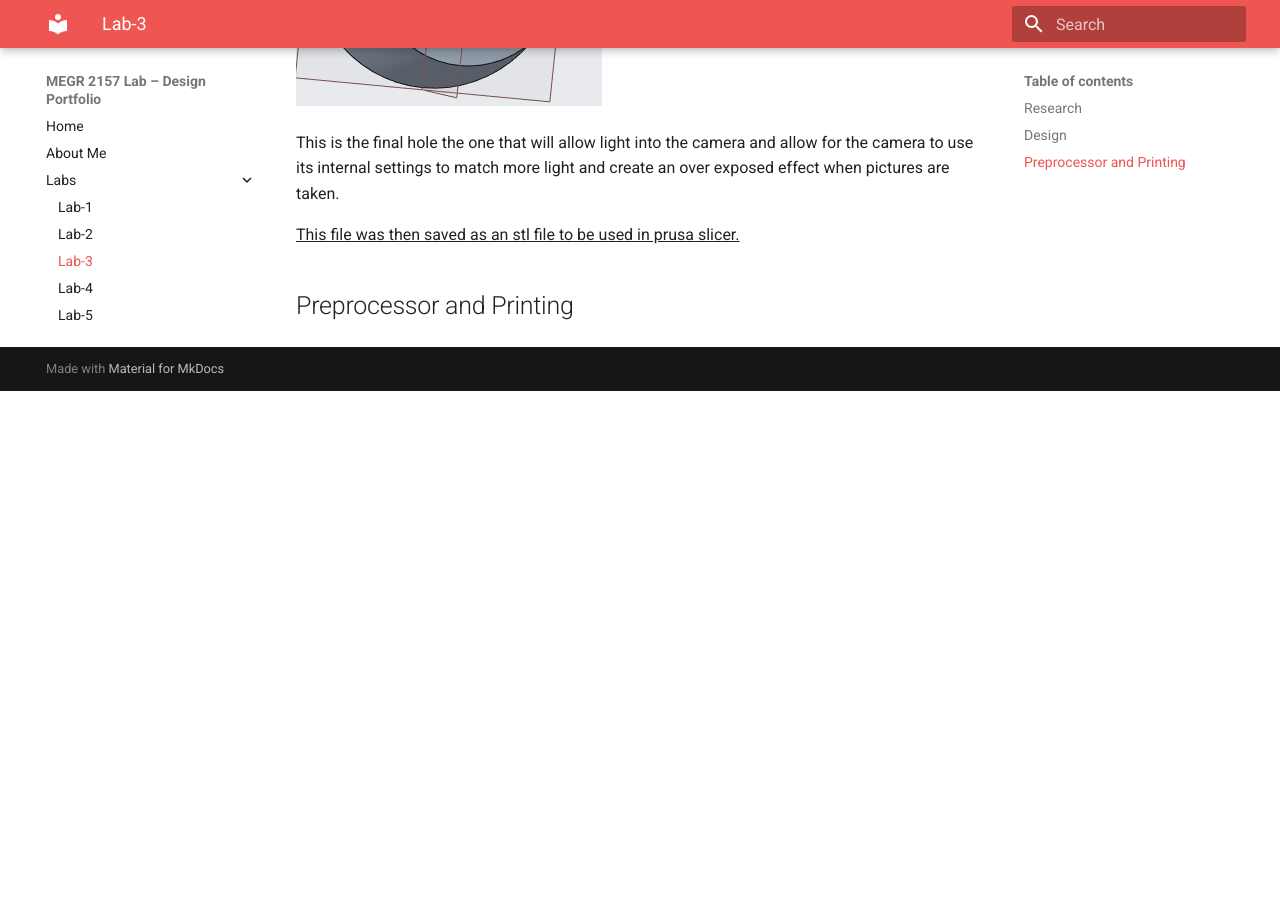
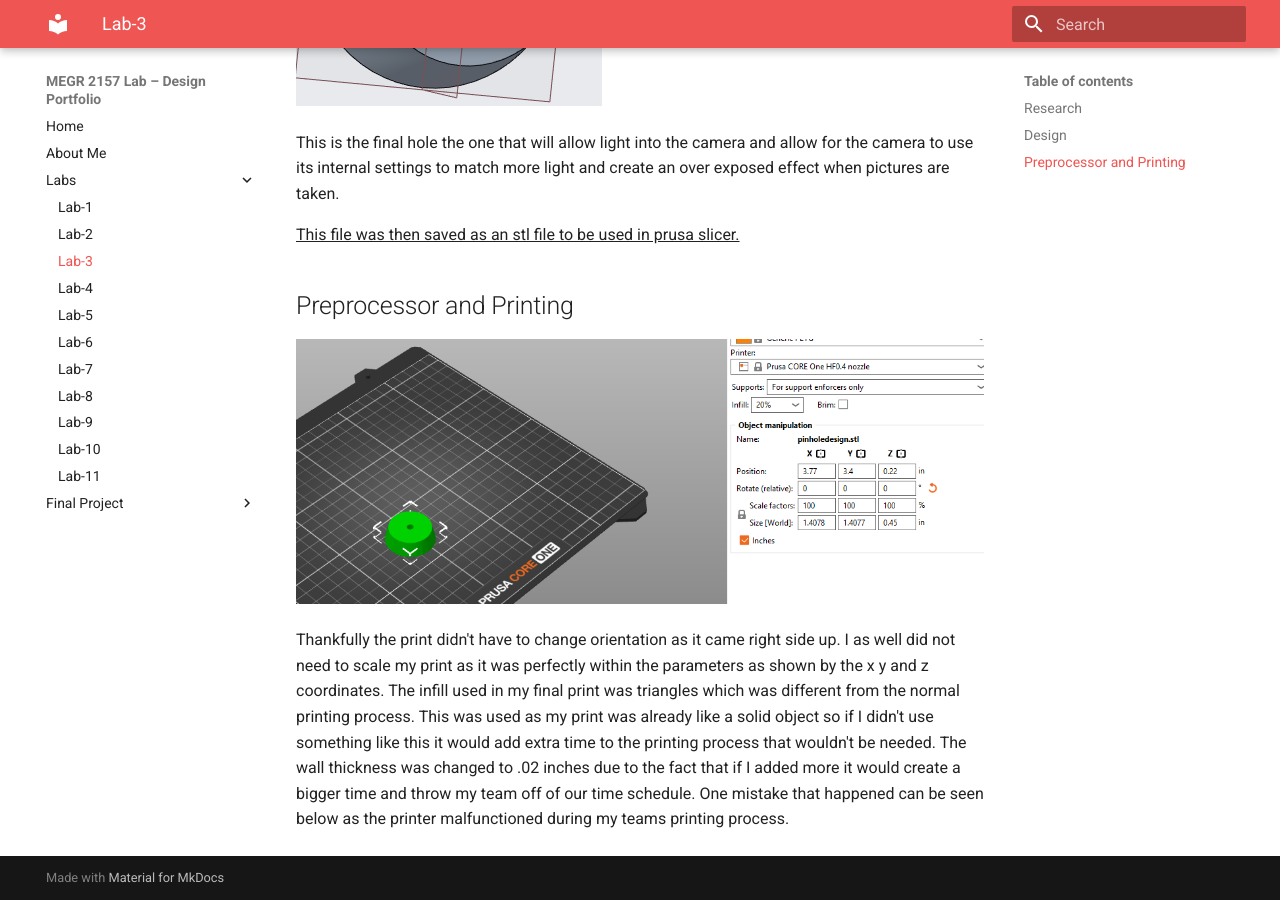
Before and after one commit to AtibaJ/megr2157L-portfolio, an MkDocs documentation site: the page built from docs/Labs/L03/index.md, in a window 1280 px wide and 900 px high, scrolled down 2210 px. Built offline with MkDocs 1.6.1 and Material for MkDocs 9.7.7, drawn with Linux system fonts in a browser that asks for light colours; before the commit the page ends 2601 px from its top, so only the background shows below that.

Commit message:
Enhance index.md with print details and image
Added an image and updated printing details in the documentation.

```diff
--- a/docs/Labs/L03/index.md
+++ b/docs/Labs/L03/index.md
@@ -34,3 +34,7 @@
 <ins>This file was then saved as an stl file to be used in prusa slicer.</ins>
 
 ## Preprocessor and Printing
+
+<img src="pinholeprusa.png" alt ="The pinhole design in prusa slicer">
+
+Thankfully the print didn't have to change orientation as it came right side up. I as well did not need to scale my print as it was perfectly within the parameters as shown by the x y and z coordinates. The infill used in my final print was triangles which was different from the normal printing process. This was used as my print was already like a solid object so if I didn't use something like this it would add extra time to the printing process that wouldn't be needed. The wall thickness was changed to .02 inches due to the fact that if I added more it would create a bigger time and throw my team off of our time schedule. One mistake that happened can be seen below as the printer malfunctioned during my teams printing process.
```
